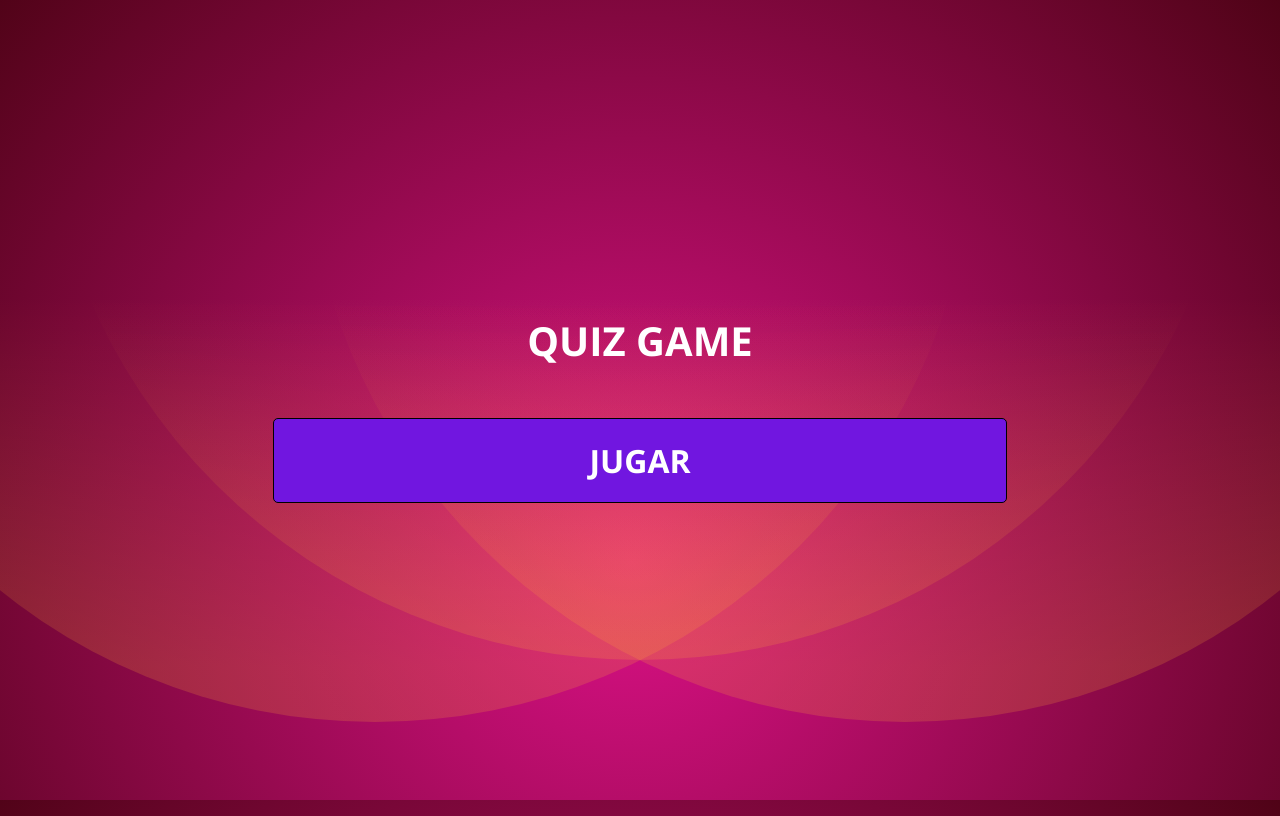
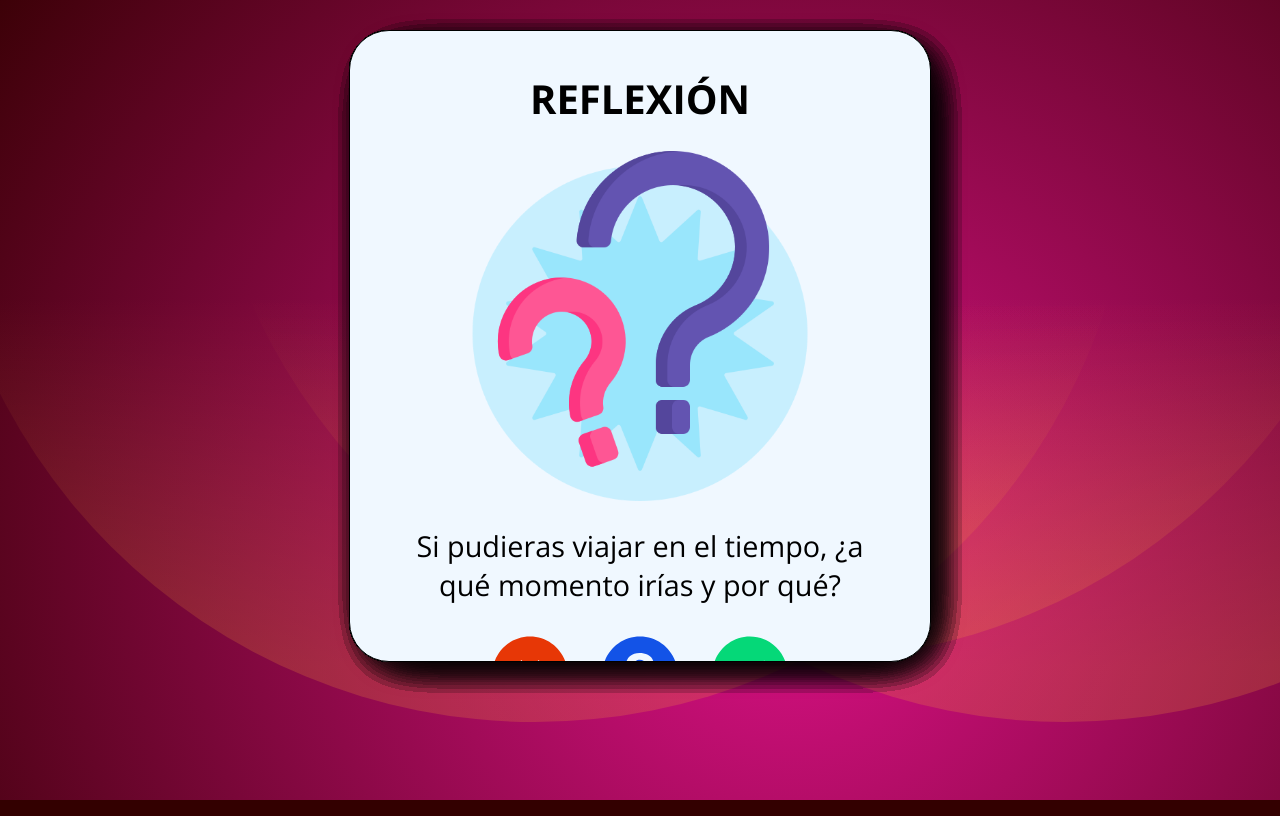
Before and after one commit to francobalich/QuizGame, a React (Vite) app: page /game in a window 1280 px wide. Before the commit this address led to /QuizGame/. Built offline with nearby package versions, Linux system fonts and the light colour scheme.

Commit message:
Change: Fix url

```diff
--- a/src/App.jsx
+++ b/src/App.jsx
@@ -7,9 +7,9 @@ function App() {
 
   return (
     <Routes>
-      <Route path='/QuizGame/' element={<Home />} />
-      <Route path='/QuizGame/game' element={<Game />} />
-      <Route path='/*' element={<Navigate to='/QuizGame/' />} />
+      <Route path='/' element={<Home />} />
+      <Route path='/game' element={<Game />} />
+      <Route path='/*' element={<Navigate to='/' />} />
 
     </Routes>
   )
--- a/src/layout/Home/Home.jsx
+++ b/src/layout/Home/Home.jsx
@@ -5,7 +5,7 @@ export const Home = () => {
   return (
     <section className='home'>
       <h1 className='title home__mainTitle'>Quiz Game</h1>
-      <Link className='btnStyle' to='/QuizGame/game'>Jugar</Link>
+      <Link className='btnStyle' to='/game'>Jugar</Link>
     </section>
   )
 }
```
